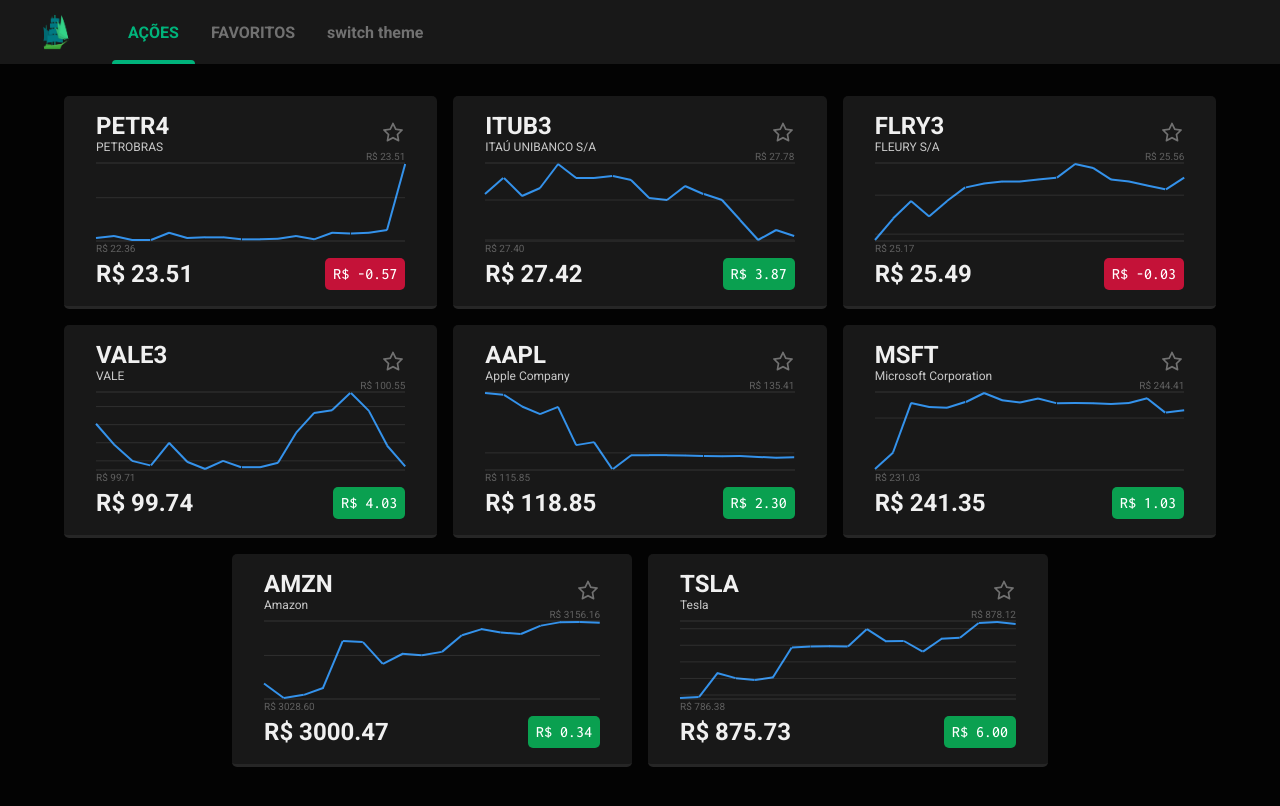
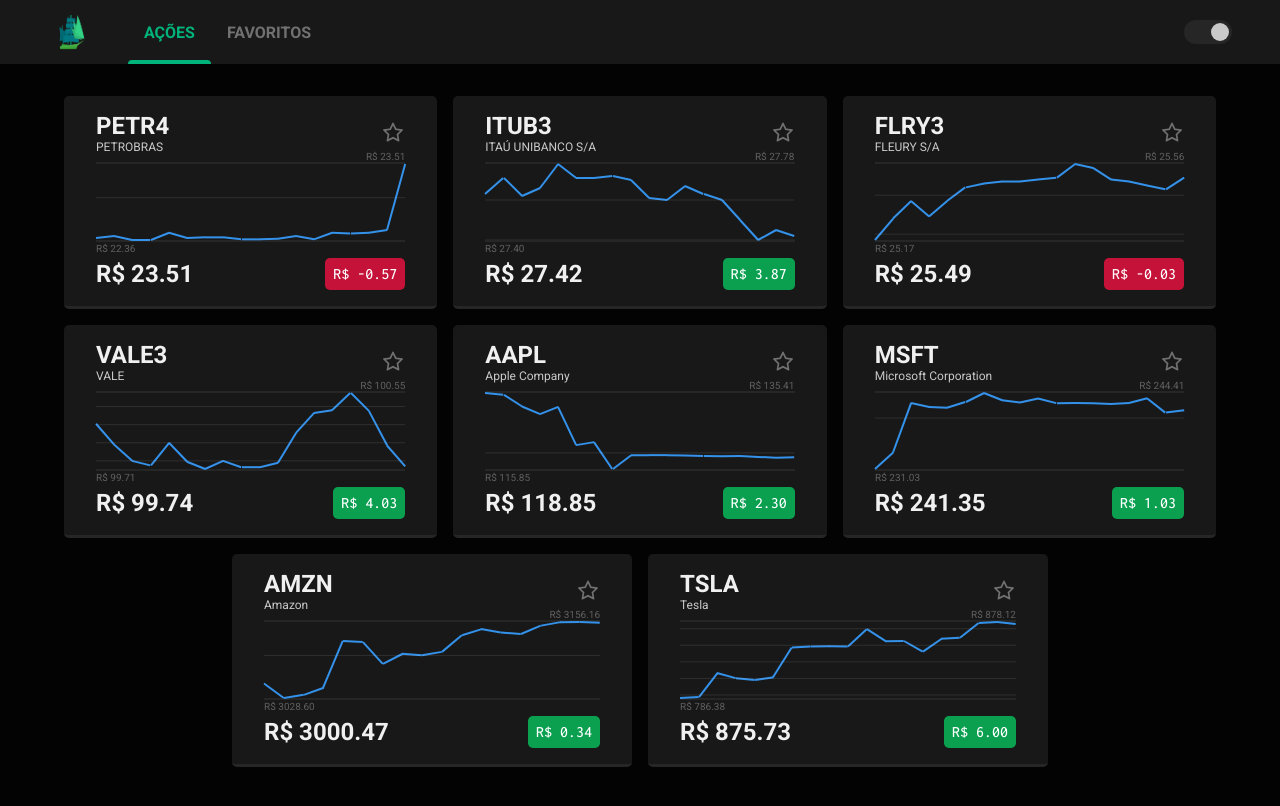
Before and after one commit to TradeMap-Code/desafio-frontend, a React (Create React App) app: page / in a window 1280 px wide. Shown: the top 806 px of the page. Built offline with nearby package versions, Linux system fonts and the light colour scheme.

Commit message:
feat(header,switch): add 'switch' component and toggle theme

```diff
--- a/src/components/Header/Switch/index.tsx
+++ b/src/components/Header/Switch/index.tsx
@@ -1,23 +1,41 @@
-//---------------------------------------------------------------< interfaces >
-//------------------------------------------------------------------< classes >
-//--------------------------------------------------------------------< pages >
-//---------------------------------------------------------------< components >
-//------------------------------------------------------------------< helpers >
-//-----------------------------------------------------------------< services >
 //--------------------------------------------------------------------< hooks >
-//-----------------------------------------------------------------< contexts >
-//--------------------------------------------------------------------< utils >
-//-------------------------------------------------------------------< assets >
+import { useDispatch, useSelector } from "react-redux";
+//--------------------------------------------------------------------< redux >
+import { switchTheme } from "../../../store/theme/actions";
 //-------------------------------------------------------------------< styles >
 import "./styles.css";
 //--------------------------------------------------------------------< types >
-//-------------------------------------------------------------------< global >
+import { RootState } from "../../../store";
+interface SwitchProps {
+  size: number;
+}
 //===============================================================[ < Switch > ]
-export function Switch() {
+export function Switch({ size }: SwitchProps) {
   //-------------------------------------------------------------< properties >
-  //---------------------------------------------------------------------------
+  const { theme } = useSelector((state: RootState) => state.theme);
+  const dispatch = useDispatch();
   //----------------------------------------------------------------< methods >
-  //---------------------------------------------------------------------------
+  function onSwitchTheme() {
+    switch (theme) {
+      case "white-theme":
+        dispatch(switchTheme("black-theme"));
+        break;
+      case "black-theme":
+        dispatch(switchTheme("white-theme"));
+        break;
+      default:
+        break;
+    }
+  }
   //-----------------------------------------------------------------< return >
-  return <div className="switch-container"></div>;
+  return (
+    <button
+      type="button"
+      className={`switch-container ${theme}`}
+      onClick={onSwitchTheme}
+      style={{ width: size + "rem", height: size / 2 + "rem" }}
+    >
+      <div className="ball" />
+    </button>
+  );
 }
--- a/src/components/Header/Switch/styles.css
+++ b/src/components/Header/Switch/styles.css
@@ -1,3 +1,57 @@
 .switch-container {
+  all: unset;
 
+  cursor: pointer;
+  position: relative;
+  display: flex;
+  align-items: center;
+
+  border-radius: 9999px;
+  background: var(--background3);
 }
+
+.switch-container:focus {
+  box-shadow: 0 0 1px 2px var(--green-theme2);
+}
+
+.switch-container.white-theme {
+  flex-direction: row;
+}
+
+.switch-container.black-theme {
+  flex-direction: row-reverse;
+}
+
+.switch-container > .ball {
+  width: calc(50% - 6px);
+  height: calc(100% - 6px);
+  margin: 3px;
+
+  position: absolute;
+
+  background: var(--foreground2);
+  border-radius: 9999px;
+
+  animation-duration: 0.2s;
+  animation-timing-function: ease;
+}
+
+@keyframes to-white-theme {
+  from {
+    transform: translateX(100%);
+  }
+}
+
+.switch-container.white-theme > .ball {
+  animation-name: to-white-theme;
+}
+
+@keyframes to-dark-theme {
+  from {
+    transform: translate(-100%);
+  }
+}
+
+.switch-container.black-theme > .ball {
+  animation-name: to-dark-theme;
+}
--- a/src/components/Header/index.tsx
+++ b/src/components/Header/index.tsx
@@ -1,8 +1,9 @@
+//---------------------------------------------------------------< components >
+import { Switch } from "./Switch";
 //--------------------------------------------------------------------< hooks >
 import { useDispatch, useSelector } from "react-redux";
 //--------------------------------------------------------------------< redux >
 import { gotoTab } from "../../store/tab/actions";
-import { switchTheme } from "../../store/theme/actions";
 //-------------------------------------------------------------------< assets >
 import logo from "../../assets/logo.png";
 //-------------------------------------------------------------------< styles >
@@ -23,22 +24,10 @@ export default function Header() {
   function onFavoritesButtonClick() {
     dispatch(gotoTab("favorites"));
   }
-
-  function onSwitchTheme() {
-    switch (theme) {
-      case "white-theme":
-        dispatch(switchTheme("black-theme"));
-        break;
-      case "black-theme":
-        dispatch(switchTheme("white-theme"));
-        break;
-      default:
-        break;
-    }
-  }
   //-----------------------------------------------------------------< return >
   return (
     <header className={`header-container ${theme}`}>
+      <div>
         <img src={logo} alt="TradeMap" />
         <button
           type="button"
@@ -56,10 +45,8 @@ export default function Header() {
           FAVORITOS
           <div />
         </button>
-      {/* temporario */}
-      <button type="button" onClick={onSwitchTheme}>
-        switch theme
-      </button>
+      </div>
+      <Switch size={3} />
     </header>
   );
 }
--- a/src/components/Header/styles.css
+++ b/src/components/Header/styles.css
@@ -1,12 +1,14 @@
 .header-container {
   width: 100%;
   height: 4rem;
-  padding: 0 2rem;
+  padding: 0 3rem;
   z-index: 100;
 
   position: fixed;
   display: flex;
   align-items: center;
+  justify-content: space-between;
+
   background: var(--background2);
 }
 
@@ -16,12 +18,19 @@
   border-bottom: 2px solid var(--background2);
 }
 
-.header-container > img {
+.header-container > div {
+  height: 100%;
+
+  display: flex;
+  align-items: center;
+}
+
+.header-container > div img {
   width: 3rem;
   margin-right: 2rem;
 }
 
-.header-container > button {
+.header-container > div button {
   all: unset;
 
   height: 100%;
@@ -32,11 +41,11 @@
   font-weight: 600;
 }
 
-.header-container > button:disabled {
+.header-container > div button:disabled {
   color: var(--green-theme2);
 }
 
-.header-container > button:disabled div {
+.header-container > div button:disabled div {
   width: 100%;
   height: 4px;
   bottom: 0;
@@ -48,13 +57,13 @@
   border-radius: 4px 4px 0 0;
 }
 
-.header-container > button:enabled {
+.header-container > div button:enabled {
   cursor: pointer;
 
   color: var(--foreground2);
   opacity: 0.5;
 }
 
-.header-container > button:hover:enabled {
+.header-container > div button:hover:enabled {
   opacity: 1;
 }
```
Lines whose indentation alone changed are shown as unchanged.
